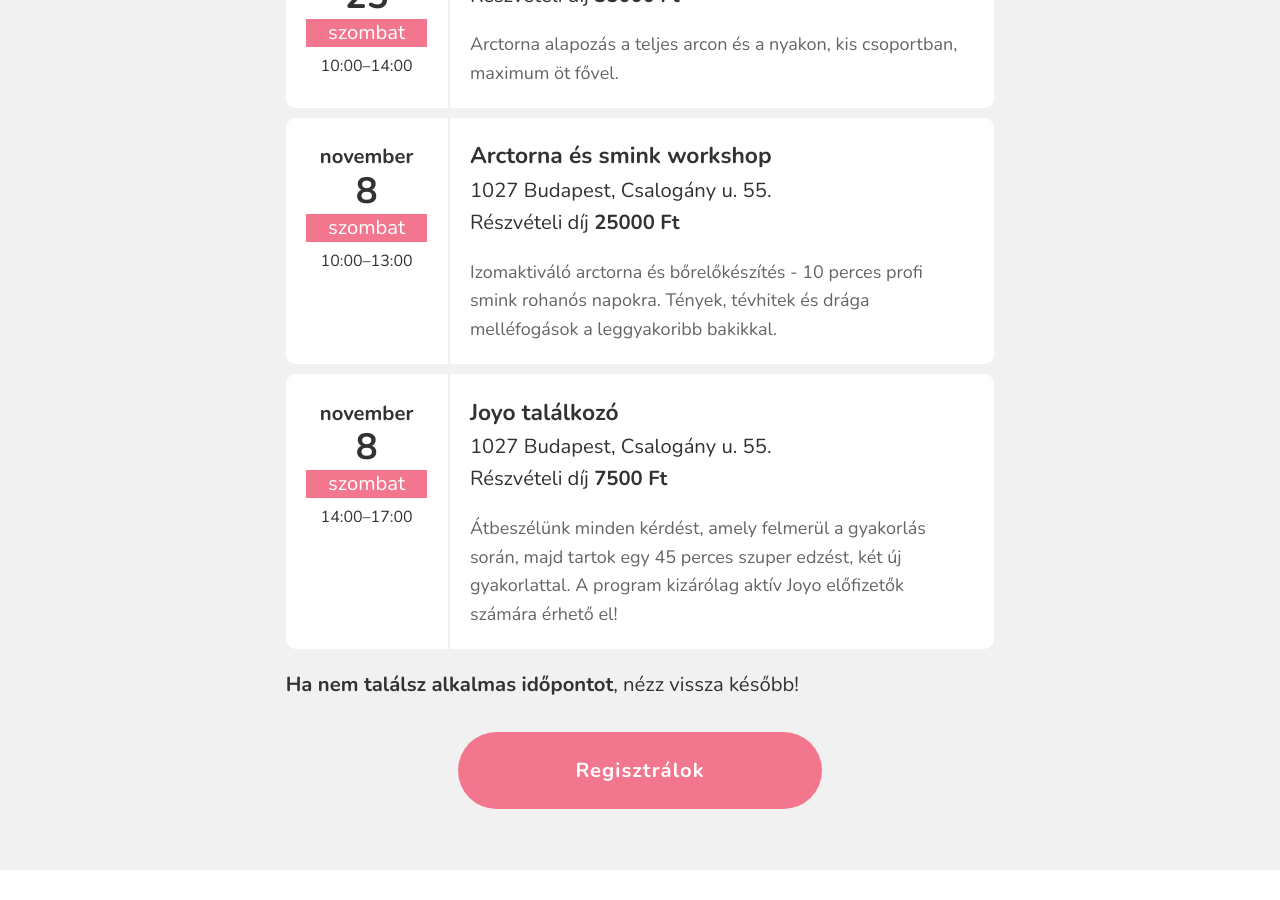
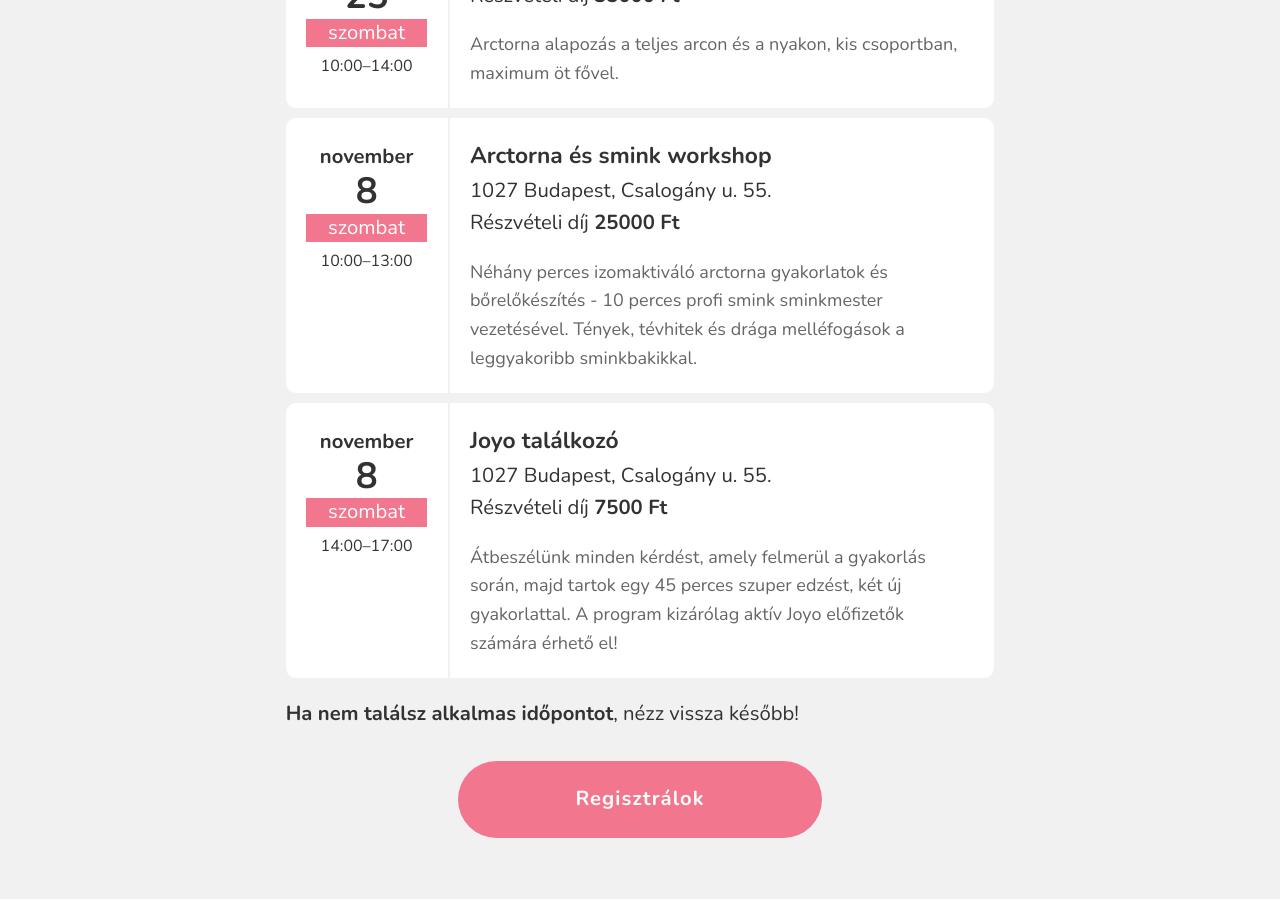
Before and after one commit to monikamudra/arctorna, a Jekyll site: the page built from workshop.md, in a window 1280 px wide and 900 px high, scrolled down 2330 px. Built offline with Jekyll 4.4.1, drawn with Linux system fonts in a browser that asks for light colours.

Commit message:
Update workshop

```diff
--- a/_data/workshop.yaml
+++ b/_data/workshop.yaml
@@ -64,9 +64,9 @@
     end: "13:00"
     title: Arctorna és smink workshop
     description: >-
-       Izomaktiváló arctorna és bőrelőkészítés -
-       10 perces profi smink rohanós napokra.
-       Tények, tévhitek és drága melléfogások a leggyakoribb bakikkal.
+       Néhány perces izomaktiváló arctorna gyakorlatok és bőrelőkészítés -
+       10 perces profi smink sminkmester vezetésével.
+       Tények, tévhitek és drága melléfogások a leggyakoribb sminkbakikkal.
     address: 1027 Budapest, Csalogány u. 55.
     price: 25000
     full: false
```
